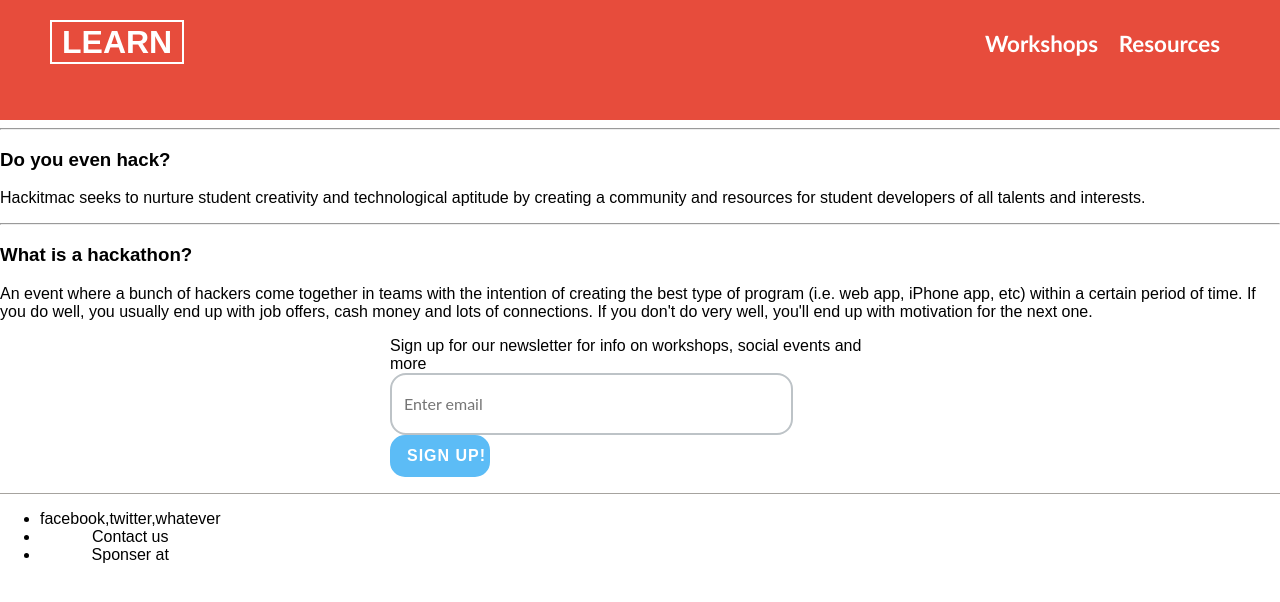
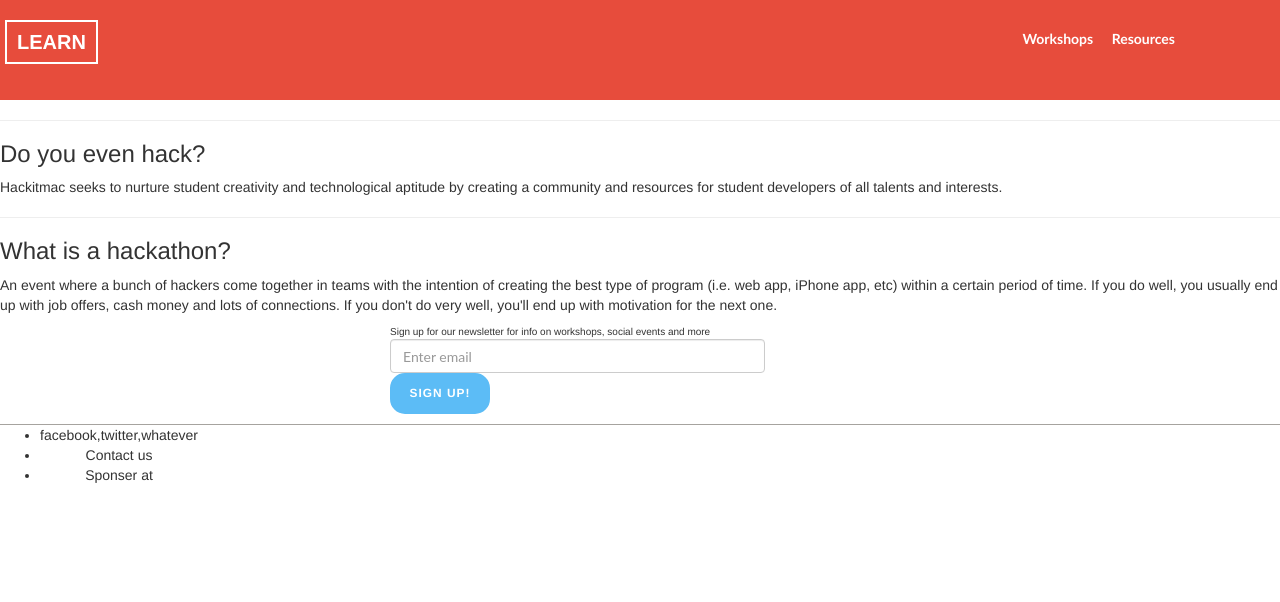
Before and after one commit to hackitmac/learn, a Jekyll site: the page built from index.html, in a window 1280 px wide. Shown: the top 602 px of the page. Built offline with Jekyll 4.4.1, drawn with Linux system fonts in a browser that asks for light colours; nearby versions of some CDN libraries; some web fonts are replaced.

Commit message:
Adds bootstrap to default layout for pages.

```diff
--- a/_layouts/default.html
+++ b/_layouts/default.html
@@ -6,6 +6,12 @@
   <link rel="shortcut icon" href="images/favicon.ico">
   <link rel="stylesheet" href="css/components.css">
   <link rel="stylesheet" href="/css/style.css">
+
+  <link rel="stylesheet" type="text/css" href="css/bootstrap.min.css">
+  <link rel="stylesheet" type="text/css" href="css/bootstrap-theme.min.css">
+  <script src="https://ajax.googleapis.com/ajax/libs/jquery/1.11.0/jquery.min.js"></script>
+  <script src="js/bootstrap.min.js"></script>
+
   <title>{{page.title}}</title>
 </head>
 <body>
```
